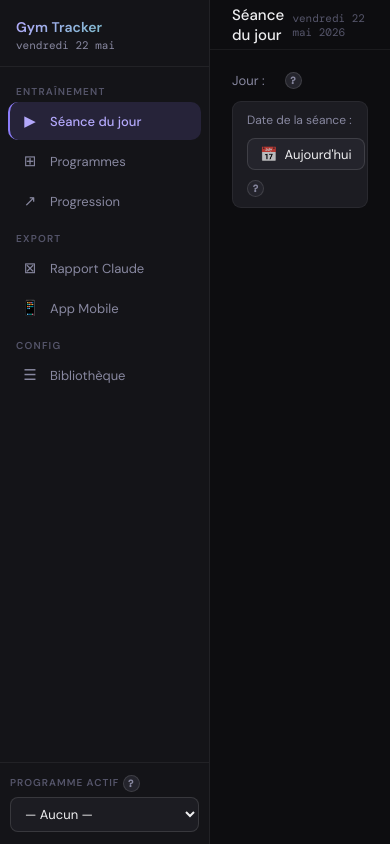
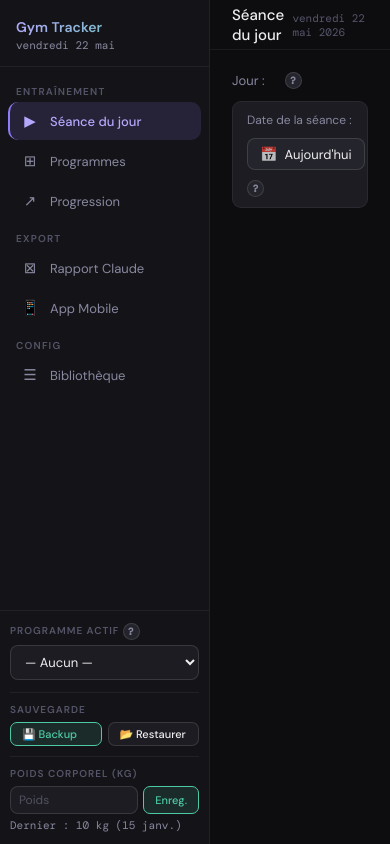
Before and after one commit to jeanmarcmatline-png/gym-tracker-pc, a Flask app: page / in a window 390 px wide. Run offline with Flask 3, Linux system fonts and the light colour scheme; data comes from the database, SQL or seed files in the repository; tables that the repository leaves empty hold one stand-in row (values such as "Sample post").

Commit message:
feat: correction édition cycle, suppression séance, backup/restore, RPE/RIR, suivi poids corporel
- Bug fix: saveCycle() envoie l'id pour modifier un cycle existant sans créer de doublon
- Ajout DELETE /api/sessions/<id> + bouton suppression dans l'interface
- Backup/Restore: boutons dans la sidebar, backup horodaté, restore avec sauvegarde de sécurité
- RPE/RIR: colonne RIR (0-5) par série sur PC et mobile
- Poids corporel: table body_weights, saisie dans sidebar, graphique Chart.js
- .gitignore pour __pycache__, backups/, *.db

```diff
--- a/app.py
+++ b/app.py
@@ -1,6 +1,6 @@
 from flask import Flask, render_template, request, jsonify
 from flask_cors import CORS
-import sqlite3, json, os
+import sqlite3, json, os, shutil, glob
 from datetime import datetime
 
 app = Flask(__name__)
@@ -36,6 +36,11 @@ def init_db():
             feeling INTEGER DEFAULT 2,
             note TEXT DEFAULT '',
             data_json TEXT NOT NULL
+        );
+        CREATE TABLE IF NOT EXISTS body_weights (
+            id INTEGER PRIMARY KEY AUTOINCREMENT,
+            date TEXT NOT NULL UNIQUE,
+            weight_kg REAL NOT NULL
         );
     ''')
     count = conn.execute('SELECT COUNT(*) FROM exercises').fetchone()[0]
@@ -102,6 +107,7 @@ def seed_exercises(conn):
 @app.route('/')
 def index():
     return render_template('index.html')
+
 
 @app.route('/api/exercises', methods=['GET'])
 def get_exercises():
@@ -252,6 +258,14 @@ def exact_session():
     d = dict(row); d['data'] = json.loads(d['data_json'])
     return jsonify(d)
 
+@app.route('/api/sessions/<int:sid>', methods=['DELETE'])
+def del_session(sid):
+    conn = get_db()
+    conn.execute('DELETE FROM sessions WHERE id=?', (sid,))
+    conn.commit()
+    conn.close()
+    return jsonify({'ok': True})
+
 @app.route('/api/sessions/last')
 def last_session():
     cid = request.args.get('cycle_id')
@@ -400,6 +414,66 @@ def report():
     return jsonify({'report':'\n'.join(L)})
 
 
+import shutil, glob
+
+BACKUP_DIR = os.path.join(os.path.dirname(__file__), 'backups')
+
+@app.route('/api/backup', methods=['POST'])
+def create_backup():
+    os.makedirs(BACKUP_DIR, exist_ok=True)
+    ts = datetime.now().strftime('%Y%m%d_%H%M%S')
+    backup_name = f'gym_{ts}.db'
+    backup_path = os.path.join(BACKUP_DIR, backup_name)
+    shutil.copy2(DB, backup_path)
+    return jsonify({'ok': True, 'filename': backup_name})
+
+@app.route('/api/backups', methods=['GET'])
+def list_backups():
+    os.makedirs(BACKUP_DIR, exist_ok=True)
+    files = sorted(glob.glob(os.path.join(BACKUP_DIR, 'gym_*.db')), reverse=True)
+    result = []
+    for f in files:
+        name = os.path.basename(f)
+        size = os.path.getsize(f)
+        mtime = os.path.getmtime(f)
+        result.append({
+            'filename': name,
+            'size_kb': round(size / 1024, 1),
+            'date': datetime.fromtimestamp(mtime).strftime('%d/%m/%Y %H:%M')
+        })
+    return jsonify(result)
+
+@app.route('/api/restore/<filename>', methods=['POST'])
+def restore_backup(filename):
+    safe_name = os.path.basename(filename)
+    backup_path = os.path.join(BACKUP_DIR, safe_name)
+    if not os.path.exists(backup_path):
+        return jsonify({'ok': False, 'error': 'Fichier introuvable'}), 404
+    ts = datetime.now().strftime('%Y%m%d_%H%M%S')
+    safety = os.path.join(BACKUP_DIR, f'AVANT_RESTORE_{ts}.db')
+    shutil.copy2(DB, safety)
+    shutil.copy2(backup_path, DB)
+    return jsonify({'ok': True, 'safety': os.path.basename(safety)})
+
+
+@app.route('/api/body-weights', methods=['GET'])
+def get_body_weights():
+    conn = get_db()
+    rows = conn.execute('SELECT * FROM body_weights ORDER BY date ASC').fetchall()
+    conn.close()
+    return jsonify([dict(r) for r in rows])
+
+@app.route('/api/body-weights', methods=['POST'])
+def add_body_weight():
+    d = request.json
+    conn = get_db()
+    conn.execute('INSERT OR REPLACE INTO body_weights (date, weight_kg) VALUES (?,?)',
+        (d['date'], d['weight_kg']))
+    conn.commit()
+    conn.close()
+    return jsonify({'ok': True})
+
+
 @app.route('/api/ping')
 def ping():
     return jsonify({'ok': True, 'server': 'Gym Tracker PC'})
@@ -446,13 +520,16 @@ def export_mobile():
                         'date': s['date'],
                         'sets': valid
                     }
+    bw_rows = conn.execute('SELECT * FROM body_weights ORDER BY date ASC').fetchall()
+    body_weights = [dict(r) for r in bw_rows]
     conn.close()
     payload = {
         'version': '1.0',
         'exported_at': datetime.now().strftime('%Y-%m-%d %H:%M'),
         'exercises': exercises,
         'cycles': cycles,
-        'last_values': last_values
+        'last_values': last_values,
+        'body_weights': body_weights
     }
     from flask import Response
     return Response(
--- a/static/app.js
+++ b/static/app.js
@@ -3,6 +3,7 @@ var curDay=0, curFeeling=2;
 var curDate=new Date().toISOString().slice(0,10);
 var pickerDay=null, pickerSel=[];
 var daysStruct=[];
+var editedCycleId=null;
 var libFilter='Tous';
 var progChart=null;
 var calViewYear=new Date().getFullYear();
@@ -27,6 +28,7 @@ async function init(){
   if(lbl) lbl.textContent=dateLabel(curDate);
   await loadExercises();
   await loadCycles();
+  loadBodyWeight();
   var saved=localStorage.getItem('gym_active');
   if(saved){
     var sel=document.getElementById('sel-cycle');
@@ -179,7 +181,7 @@ function buildDays(){
   if(daysStruct.length!==n){daysStruct=[];for(var i=0;i<n;i++) daysStruct.push({name:'Jour '+(i+1),exercise_ids:[],is_rest:false});}
   renderDaysBuilder();
 }
-function resetBuilder(){daysStruct=[];document.getElementById('cy-name').value='';buildDays();}
+function resetBuilder(){daysStruct=[];editedCycleId=null;document.getElementById('cy-name').value='';buildDays();}
 function renderDaysBuilder(){
   document.getElementById('days-bld').innerHTML=daysStruct.map(function(d,i){
     var chips=d.exercise_ids.map(function(eid){var ex=exercises.find(function(e){return e.id===eid;});return ex?'<div class="chip"><span>'+ex.name+'</span><button class="chip-x" onclick="rmExDay('+i+','+eid+')">&#215;</button></div>':'';}).join('');
@@ -192,11 +194,15 @@ function rmExDay(i,eid){daysStruct[i].exercise_ids=daysStruct[i].exercise_ids.fi
 async function saveCycle(){
   var name=document.getElementById('cy-name').value.trim();
   if(!name){toast('Entre un nom','warn');return;}
-  var r=await fetch('/api/cycles',{method:'POST',headers:{'Content-Type':'application/json'},body:JSON.stringify({name:name,days:daysStruct})});
+  var payload={name:name,days:daysStruct};
+  if(editedCycleId) payload.id=editedCycleId;
+  var r=await fetch('/api/cycles',{method:'POST',headers:{'Content-Type':'application/json'},body:JSON.stringify(payload)});
   var data=await r.json();
   if(!data.ok){toast('Erreur sauvegarde','warn');return;}
-  await loadCycles(); document.getElementById('sel-cycle').value=data.id;
-  await setActiveCycle(data.id); renderCyclesList(); toast('Programme enregistré');
+  await loadCycles();
+  loadBodyWeight(); document.getElementById('sel-cycle').value=data.id;
+  await setActiveCycle(data.id); renderCyclesList(); toast(editedCycleId?'Programme modifié':'Programme enregistré');
+  editedCycleId=null;
 }
 function renderCyclesList(){
   var el=document.getElementById('cy-list');
@@ -209,13 +215,14 @@ function renderCyclesList(){
 async function editCycle(id){
   var r=await fetch('/api/cycles/'+id); var c=await r.json();
   document.getElementById('cy-name').value=c.name; document.getElementById('cy-days').value=c.days.length;
-  daysStruct=c.days; renderDaysBuilder(); goPage('cycles',document.querySelectorAll('.nav-item')[1]);
+  daysStruct=c.days; editedCycleId=id; renderDaysBuilder(); goPage('cycles',document.querySelectorAll('.nav-item')[1]);
 }
 async function delCycle(id){
   if(!confirm('Supprimer ce programme et toutes ses séances ?')) return;
   await fetch('/api/cycles/'+id,{method:'DELETE'});
   if(activeCycleId==id){activeCycleId=null;activeCycle=null;localStorage.removeItem('gym_active');}
-  await loadCycles(); renderCyclesList();
+  await loadCycles();
+  loadBodyWeight(); renderCyclesList();
 }
 async function setActiveCycle(id){
   activeCycleId=id?parseInt(id):null;
@@ -375,14 +382,15 @@ async function loadSessionForm(){
         html+='</tbody></table></div>';
       }
     } else {
-      html+='<table class="set-tbl"><thead><tr><th style="text-align:left">Série</th><th>Poids kg</th><th>Reps</th></tr></thead><tbody>';
+      html+='<table class="set-tbl"><thead><tr><th style="text-align:left">Série</th><th>Poids kg</th><th>Reps</th><th style="width:44px">RIR</th></tr></thead><tbody>';
       for(var s=1;s<=5;s++){
         var ps=Array.isArray(prev)?(prev[s-1]||{}):{};
         var heavy=(s===1);
         html+='<tr class="'+(heavy?'s1bg':'')+'">'+
           '<td class="sn" style="color:'+(heavy?'var(--amber)':'var(--muted)')+'">S'+s+(heavy?' &#9733;':'')+'</td>'+
           '<td class="'+(heavy?'s1bg':'')+'"><input type="number" id="ex'+eid+'_s'+s+'_w" value="'+(ps.weight||'')+'" min="0" step="0.5" placeholder="—" '+ro+' '+roStyle+'></td>'+
-          '<td><input type="number" id="ex'+eid+'_s'+s+'_r" value="'+(ps.reps||'')+'" min="0" placeholder="'+(heavy?'5-6':'10')+'" '+ro+' '+roStyle+'></td></tr>';
+          '<td><input type="number" id="ex'+eid+'_s'+s+'_r" value="'+(ps.reps||'')+'" min="0" placeholder="'+(heavy?'5-6':'10')+'" '+ro+' '+roStyle+'></td>'+
+          '<td><input type="number" id="ex'+eid+'_s'+s+'_rir" value="'+(ps.rir!=null?ps.rir:'')+'" min="0" max="5" placeholder="?" style="width:44px;font-size:11px;text-align:center" '+ro+' '+roStyle+'></td></tr>';
       }
       html+='</tbody></table>';
     }
@@ -397,8 +405,10 @@ async function loadSessionForm(){
     html+='<div class="btn-row"><button class="btn pri" onclick="saveSession()">&#10003; Enregistrer la séance</button></div>';
   } else {
     var dl2=new Date(curDate+'T12:00:00').toLocaleDateString('fr-BE',{weekday:'long',day:'numeric',month:'long',year:'numeric'});
-    html+='<div style="margin-top:12px;padding:10px 16px;background:var(--adim);border:1px solid var(--amber);border-radius:9px;font-size:12px;color:var(--amber);display:flex;align-items:center;gap:8px">'+
-      '<span>&#128274;</span><span>Séance du '+dl2+' — lecture seule</span></div>';
+    html+='<div style="margin-top:12px;display:flex;align-items:center;gap:10px;flex-wrap:wrap">'+
+      '<div style="padding:10px 16px;background:var(--adim);border:1px solid var(--amber);border-radius:9px;font-size:12px;color:var(--amber);display:flex;align-items:center;gap:8px;flex:1;min-width:200px">'+
+      '<span>&#128274;</span><span>Séance du '+dl2+' — lecture seule</span></div>'+
+      '<button class="btn sm danger" onclick="if(confirm(\'Supprimer cette séance ?\')) delSession('+exact.id+')">&#128465; Supprimer</button></div>';
   }
   html+='<div id="sess-msg" style="font-size:12px;color:var(--teal);min-height:18px;margin-top:8px;font-family:\'DM Mono\',monospace"></div>';
   form.innerHTML=html;
@@ -434,7 +444,9 @@ async function saveSession(){
       for(var s=1;s<=5;s++){
         var w=parseFloat((document.getElementById('ex'+eid+'_s'+s+'_w')||{value:0}).value)||0;
         var rp=parseInt((document.getElementById('ex'+eid+'_s'+s+'_r')||{value:0}).value)||0;
-        sets.push({weight:w,reps:rp});
+        var rirEl=document.getElementById('ex'+eid+'_s'+s+'_rir');
+        var rir=(rirEl&&rirEl.value!=='')?parseInt(rirEl.value):null;
+        sets.push({weight:w,reps:rp,rir:rir});
       }
       sessionData[eid]=sets;
     }
@@ -443,6 +455,13 @@ async function saveSession(){
   await fetch('/api/sessions',{method:'POST',headers:{'Content-Type':'application/json'},body:JSON.stringify({cycle_id:activeCycleId,day_index:curDay,date:curDate,feeling:curFeeling,note:note,data:sessionData})});
   toast('Séance enregistrée');
   await loadSessionForm();
+}
+async function delSession(sid){
+  if(!confirm('Supprimer cette séance ?')) return;
+  await fetch('/api/sessions/'+sid,{method:'DELETE'});
+  toast('Séance supprimée');
+  await loadSessionForm();
+  if(activeCycleId) await loadProgress();
 }
 
 async function loadProgress(){
@@ -457,6 +476,7 @@ async function loadProgress(){
   var sel=document.getElementById('prog-ex');
   sel.innerHTML='<option value="">— Choisir un exercice —</option>'+Object.keys(prog).map(function(k){return '<option value="'+k+'">'+prog[k].name+'</option>';}).join('');
   if(sel.value) drawChart();
+  try{var rBw=await fetch('/api/body-weights');drawBodyWeightChart(await rBw.json());}catch(e){}
 }
 async function drawChart(){
   var key=document.getElementById('prog-ex').value; if(!key) return;
@@ -544,6 +564,97 @@ async function importSession(evt){
   evt.target.value='';
 }
 
+async function createBackup(){
+  var r=await fetch('/api/backup',{method:'POST'});
+  var d=await r.json();
+  if(d.ok) toast('Backup créé : '+d.filename);
+  else toast('Erreur backup','warn');
+}
+async function toggleBackupList(){
+  var el=document.getElementById('backup-list');
+  if(el.style.display==='block'){el.style.display='none';return;}
+  el.style.display='block';
+  el.innerHTML='<span style="font-size:11px;color:var(--muted)">Chargement…</span>';
+  try{
+    var r=await fetch('/api/backups'); var backups=await r.json();
+    if(!backups.length){el.innerHTML='<span style="font-size:11px;color:var(--muted2)">Aucune sauvegarde</span>';return;}
+    el.innerHTML=backups.slice(0,10).map(function(b){
+      return '<div style="display:flex;align-items:center;justify-content:space-between;padding:3px 0;font-size:11px;border-bottom:1px solid var(--border)">'+
+        '<span style="color:var(--muted)">'+b.date+' ('+b.size_kb+' Ko)</span>'+
+        '<button class="btn sm teal" style="padding:2px 7px;font-size:10px" onclick="restoreBackup(\''+b.filename+'\')">Restaurer</button></div>';
+    }).join('');
+  }catch(e){el.innerHTML='<span style="font-size:11px;color:var(--red)">Erreur</span>';}
+}
+async function restoreBackup(filename){
+  if(!confirm('Restaurer '+filename+' ? La base actuelle sera remplacée (une sauvegarde de sécurité sera créée).')) return;
+  var r=await fetch('/api/restore/'+filename,{method:'POST'});
+  var d=await r.json();
+  if(d.ok){
+    toast('Base restaurée — recharger la page');
+    document.getElementById('backup-list').style.display='none';
+    setTimeout(function(){location.reload();},1500);
+  } else {
+    toast('Erreur : '+d.error,'warn');
+  }
+}
+
+async function saveBodyWeight(){
+  var inp=document.getElementById('body-weight-input');
+  var w=parseFloat(inp.value);
+  if(!w||w<30||w>250){toast('Poids invalide (30-250 kg)','warn');return;}
+  await fetch('/api/body-weights',{method:'POST',headers:{'Content-Type':'application/json'},body:JSON.stringify({date:todayISO(),weight_kg:w})});
+  inp.value='';
+  toast('Poids enregistré : '+w+' kg');
+  loadBodyWeight();
+}
+async function loadBodyWeight(){
+  try{
+    var r=await fetch('/api/body-weights'); var bw=await r.json();
+    var last=bw[bw.length-1];
+    var el=document.getElementById('bw-last');
+    if(last){
+      var d=new Date(last.date+'T12:00:00').toLocaleDateString('fr-BE',{day:'numeric',month:'short'});
+      el.textContent='Dernier : '+last.weight_kg+' kg ('+d+')';
+    } else {
+      el.textContent='Aucune donnée';
+    }
+    // Mettre à jour le graphique si visible
+    if(typeof drawBodyWeightChart==='function') drawBodyWeightChart(bw);
+  }catch(e){}
+}
+
+var bwChart=null;
+function drawBodyWeightChart(data){
+  var canvas=document.getElementById('bw-chart');
+  var noData=document.getElementById('bw-no-data');
+  if(!data||!data.length){
+    if(canvas) canvas.style.display='none';
+    if(noData) noData.style.display='block';
+    return;
+  }
+  if(canvas) canvas.style.display='block';
+  if(noData) noData.style.display='none';
+  if(bwChart) bwChart.destroy();
+  var labels=data.map(function(p){return p.date;});
+  var vals=data.map(function(p){return p.weight_kg;});
+  bwChart=new Chart(canvas,{
+    type:'line',
+    data:{labels:labels,datasets:[
+      {label:'Poids (kg)',data:vals,borderColor:'#4ecba4',backgroundColor:'rgba(78,203,164,0.1)',tension:.3,fill:true,pointBackgroundColor:'#4ecba4',pointRadius:4,pointHoverRadius:6}
+    ]},
+    options:{responsive:true,maintainAspectRatio:false,
+      plugins:{legend:{display:false}},
+      scales:{
+        x:{ticks:{color:'#8888a0',font:{family:'DM Mono',size:11}},grid:{color:'rgba(255,255,255,0.04)'}},
+        y:{ticks:{color:'#8888a0',font:{family:'DM Mono',size:11},callback:function(v){return v+' kg';}},grid:{color:'rgba(255,255,255,0.04)'}}
+      }
+    }
+  });
+}
+
+
+
+
 function toast(msg,type){
   var t=document.getElementById('toast');
   t.style.borderColor=type==='warn'?'var(--amber)':'var(--teal)';
--- a/templates/index.html
+++ b/templates/index.html
@@ -212,6 +212,22 @@ label.lbl{font-size:12px;color:var(--muted);display:block;margin-bottom:4px}
   <div class="sidebar-foot">
     <label>Programme actif <span class="help" id="h-prog">?<span class="help-bubble">Sélectionne le programme sur lequel tu travailles. Ce choix est mémorisé.</span></span></label>
     <select id="sel-cycle" onchange="setActiveCycle(this.value)"><option value="">— Aucun —</option></select>
+    <div style="margin-top:12px;padding-top:10px;border-top:1px solid var(--border)">
+      <label style="margin-bottom:6px">Sauvegarde</label>
+      <div style="display:flex;gap:6px;margin-bottom:6px">
+        <button class="btn sm teal" onclick="createBackup()" style="flex:1;font-size:11px">💾 Backup</button>
+        <button class="btn sm" onclick="toggleBackupList()" style="flex:1;font-size:11px">📂 Restaurer</button>
+      </div>
+      <div id="backup-list" style="display:none;max-height:120px;overflow-y:auto;margin-top:4px"></div>
+    </div>
+    <div style="margin-top:10px;padding-top:10px;border-top:1px solid var(--border)">
+      <label style="margin-bottom:6px">Poids corporel (kg)</label>
+      <div style="display:flex;gap:5px">
+        <input type="number" id="body-weight-input" step="0.1" min="40" max="200" placeholder="Poids" style="flex:1;font-size:12px;padding:5px 8px">
+        <button class="btn sm teal" onclick="saveBodyWeight()" style="font-size:11px;white-space:nowrap">Enreg.</button>
+      </div>
+      <div id="bw-last" style="font-size:11px;color:var(--muted);margin-top:4px;font-family:'DM Mono',monospace"></div>
+    </div>
   </div>
 </nav>
 
@@ -295,6 +311,11 @@ label.lbl{font-size:12px;color:var(--muted);display:block;margin-bottom:4px}
           </select>
         </div>
         <div class="chart-wrap"><canvas id="prog-chart"></canvas></div>
+      </div>
+      <div class="card">
+        <div class="card-title">Poids corporel</div>
+        <div class="chart-wrap" style="height:200px"><canvas id="bw-chart"></canvas></div>
+        <div id="bw-no-data" style="display:none;text-align:center;padding:20px;color:var(--muted);font-size:13px">Aucune donnée — saisis ton poids dans la barre latérale.</div>
       </div>
     </div>
 
```
Also changed, not shown: 1 other file.
